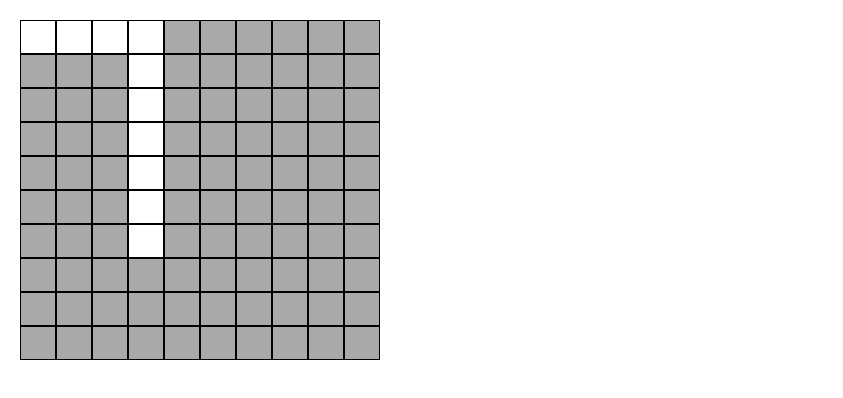
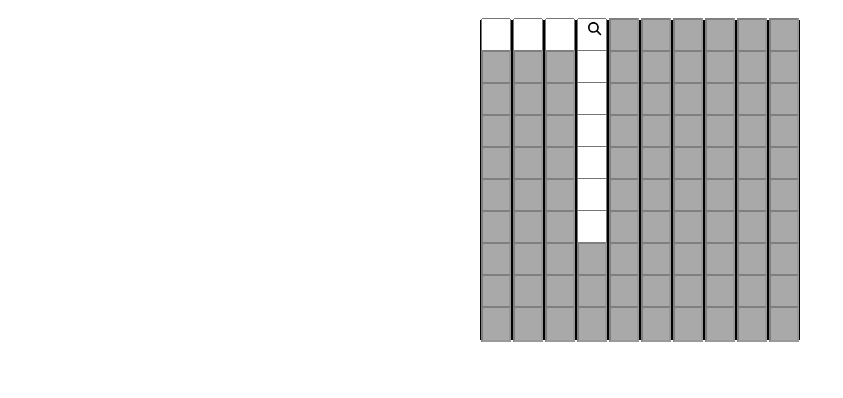
Before and after one commit to MERN-ing-the-midnight-oil/CruxWeb, a React (Create React App) app: page / in a window 1280 px wide. Shown: the top 398 px of the page, without its empty margins (0-843 px from the left). Built offline with nearby package versions, Linux system fonts and the light colour scheme.

Commit message:
clue images show and grid is centered

```diff
--- a/package.json
+++ b/package.json
@@ -3,6 +3,9 @@
   "version": "0.1.0",
   "private": true,
   "dependencies": {
+    "@fortawesome/fontawesome-svg-core": "^6.5.2",
+    "@fortawesome/free-solid-svg-icons": "^6.5.2",
+    "@fortawesome/react-fontawesome": "^0.2.0",
     "@testing-library/jest-dom": "^5.17.0",
     "@testing-library/react": "^13.4.0",
     "@testing-library/user-event": "^13.5.0",
--- a/src/App.css
+++ b/src/App.css
@@ -1,15 +1,52 @@
+.grid-cell {
+  position: relative;
+}
+
+.game-container {
+  display: flex;
+  flex-direction: column;
+  align-items: center; /* Center children horizontally in the container */
+  justify-content: center; /* Center children vertically in the container, if needed */
+}
+
+.clue-icon {
+  position: absolute;
+  top: 0;
+  right: 0;
+  background: none;
+  border: none;
+  cursor: pointer;
+  /* Adjust size as needed */
+}
+.clue-display-area img {
+  max-width: 100%; /* Adjust the width as necessary */
+  max-height: 200px; /* Adjust the height as necessary */
+  object-fit: contain; /* This ensures the aspect ratio is preserved */
+}
+
+
+.input {
+  /* Ensure the input covers the cell but allows the icon to be clickable */
+  width: 100%;
+  height: 100%;
+  position: relative;
+  z-index: 1;
+}
+
+/* Add styles for .intersection, .unused-cell, etc., as needed */
+
+
 .unused-cell {
   background-color: darkgrey;
 }
 
 
-.correct-guess {
-  background-color: lightgreen; /* Light green background for correct guesses */
+
+.correct-guess .input {
+  background-color: lightgreen;
 }
 
-.word-cell {
-  /* Styles for cells that are part of a word but not correctly guessed yet */
-}
+
 
 
 .game-board {
@@ -78,3 +115,37 @@
     transform: rotate(360deg);
   }
 }
+
+
+/* Base styles for clue images */
+.clue-display-area img {
+  max-width: 100%;
+  max-height: 200px; /* Adjust based on your default preference */
+  object-fit: contain;
+}
+
+/* Responsive adjustments */
+@media (max-width: 768px) { /* For tablets and below */
+  .clue-display-area img {
+    max-height: 150px; /* Smaller height for smaller devices */
+  }
+}
+
+@media (max-width: 480px) { /* For mobile phones and below */
+  .clue-display-area img {
+    max-height: 100px; /* Even smaller height for very small devices */
+  }
+}
+
+/* Adjusting the game grid size or spacing similarly, if necessary */
+@media (max-width: 768px) {
+  .game-board {
+    /* Adjust grid styling for smaller screens, e.g., reduce margin, padding, or font size */
+  }
+}
+
+@media (max-width: 480px) {
+  .game-board {
+    /* Further adjustments for mobile phones */
+  }
+}
--- a/src/GameBoard.js
+++ b/src/GameBoard.js
@@ -1,8 +1,12 @@
 import React, { useState, useEffect, useRef } from "react";
 import level1 from "./levels/level1";
+import { FontAwesomeIcon } from "@fortawesome/react-fontawesome";
+import { faSearch } from "@fortawesome/free-solid-svg-icons";
 
 const GameBoard = () => {
 	const [guesses, setGuesses] = useState({});
+	const [selectedClues, setSelectedClues] = useState([]);
+
 	const cellRefs = useRef({});
 
 	useEffect(() => {
@@ -47,31 +51,60 @@ const GameBoard = () => {
 			return `${y + 1}-${x}`;
 		}
 	};
+	const handleClueIconClick = (clues) => {
+		// This assumes clues are passed in directly as the array of paths from the clicked intersection
+		setSelectedClues(clues);
+	};
 
 	const renderGrid = () => {
 		const grid = [];
-		// Dynamically calculate grid size if necessary, for now assume fixed size
 		for (let y = 1; y <= 10; y++) {
-			// Adjust grid size as needed
 			const row = [];
 			for (let x = 1; x <= 10; x++) {
-				// Adjust grid size as needed
 				const key = `${y}-${x}`;
 				const cell = guesses[key];
-				const isCorrect = cell?.guess && cell.guess === cell.letter;
+				const isIntersection = level1.intersections.some(
+					(intersection) =>
+						intersection.position.x + 1 === x &&
+						intersection.position.y + 1 === y
+				);
+
+				// Determine if the current guess is correct
+				const isCorrectGuess = cell && cell.guess === cell.letter;
+
 				row.push(
+					<div
+						key={key}
+						className={`grid-cell ${isIntersection ? "intersection" : ""} ${
+							isCorrectGuess ? "correct-guess" : ""
+						}`}>
+						{isIntersection && (
+							<button
+								className="clue-icon"
+								onClick={() =>
+									handleClueIconClick(
+										level1.intersections.find(
+											(intersection) =>
+												intersection.position.x + 1 === x &&
+												intersection.position.y + 1 === y
+										).clues
+									)
+								}
+								style={{ position: "absolute", zIndex: 2 }}>
+								<FontAwesomeIcon icon={faSearch} />
+							</button>
+						)}
 						<input
-						key={key}
 							ref={cellRefs.current[key]}
 							type="text"
-						className={`grid-cell ${cell ? "" : "unused-cell"} ${
-							isCorrect ? "correct-guess" : ""
-						}`}
+							className={`input ${cell ? "" : "unused-cell"}`}
 							value={cell?.guess || ""}
 							onChange={(e) => handleInputChange(e, key)}
 							maxLength="1"
 							disabled={!cell}
+							style={{ zIndex: 1 }}
 						/>
+					</div>
 				);
 			}
 			grid.push(
@@ -84,8 +117,20 @@ const GameBoard = () => {
 		}
 		return grid;
 	};
-
-	return <div className="game-board">{renderGrid()}</div>;
+	return (
+		<div className="game-container">
+			<div className="game-board">{renderGrid()}</div>
+			<div className="clue-display-area">
+				{selectedClues.map((clue, index) => (
+					<img
+						key={index}
+						src={clue}
+						alt={`Clue ${index + 1}`}
+					/>
+				))}
+			</div>
+		</div>
+	);
 };
 
 export default GameBoard;
--- a/src/levels/level1.js
+++ b/src/levels/level1.js
@@ -5,18 +5,18 @@ const level1 = {
 		{ word: "ship", start: { x: 0, y: 0 }, direction: "across" },
 		{ word: "package", start: { x: 3, y: 0 }, direction: "down" },
 	],
-	// For now, we're commenting out the intersections to focus on rendering the words
-	// intersections: [
-	//   {
-	//     words: ["ship", "package"],
-	//     position: { x: 3, y: 0 },
-	//     clues: [
-	//       "/images/clue-ship-package-1.webp",
-	//       "/images/clue-ship-package-2.webp",
-	//     ],
-	//   },
-	//   // Additional intersections can be added here
-	// ],
+	intersections: [
+		{
+			// Assuming "ship" and "package" intersect at the letter "p",
+			// and the intersection is at (x: 3, y: 0) based on "ship" starting at (0,0) and "package" at (3,0).
+			position: { x: 3, y: 0 },
+			clues: [
+				"/images/level1/clue-ship-package-1.webp",
+				"/images/level1/clue-ship-package-2.webp",
+			],
+		},
+		// Additional intersections can be added here if your game expands
+	],
 };
 
 export default level1;
```
Also changed, not shown: 1 other file (tests, documents, lock files or other folders). Lines whose indentation alone changed are shown as unchanged.
